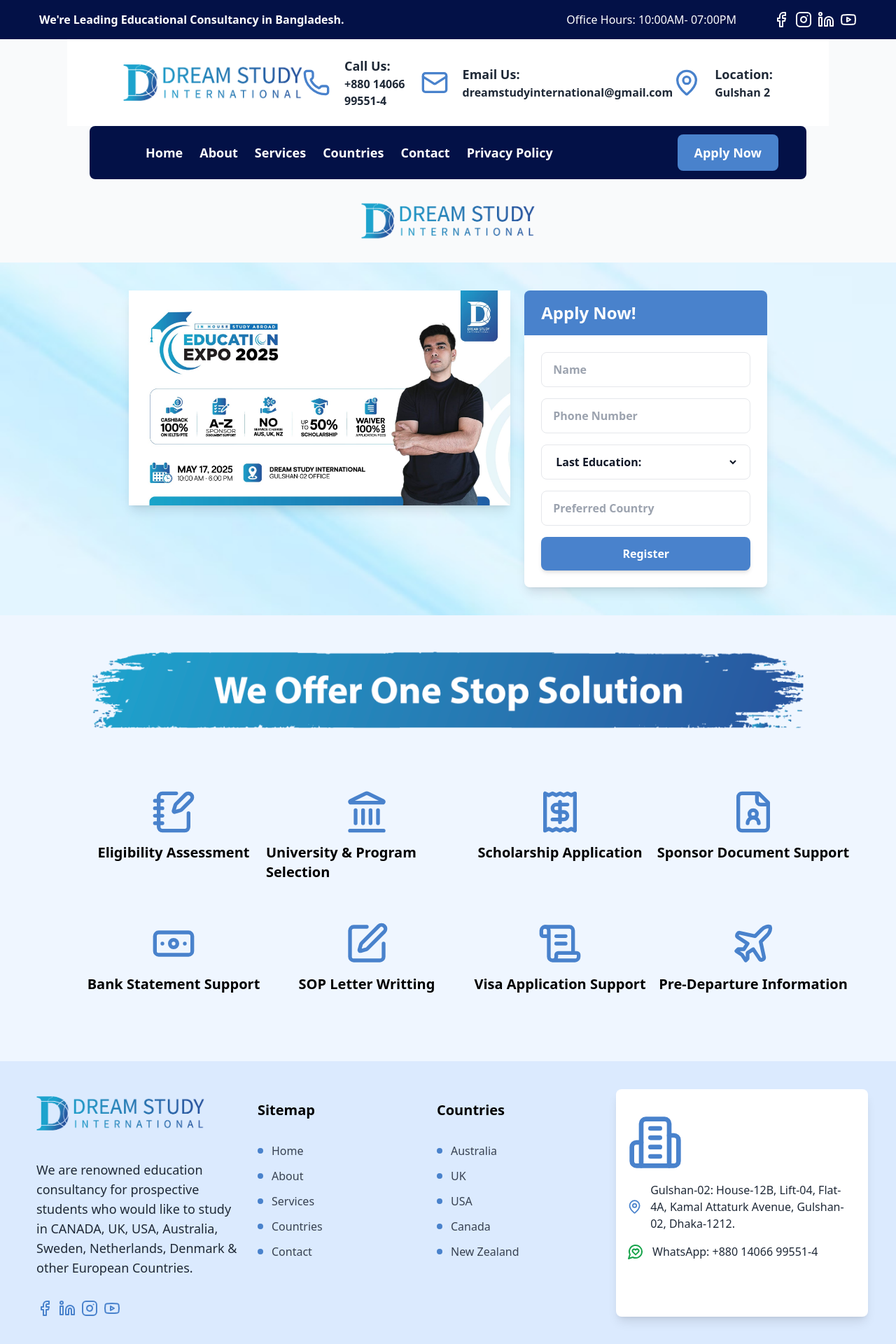
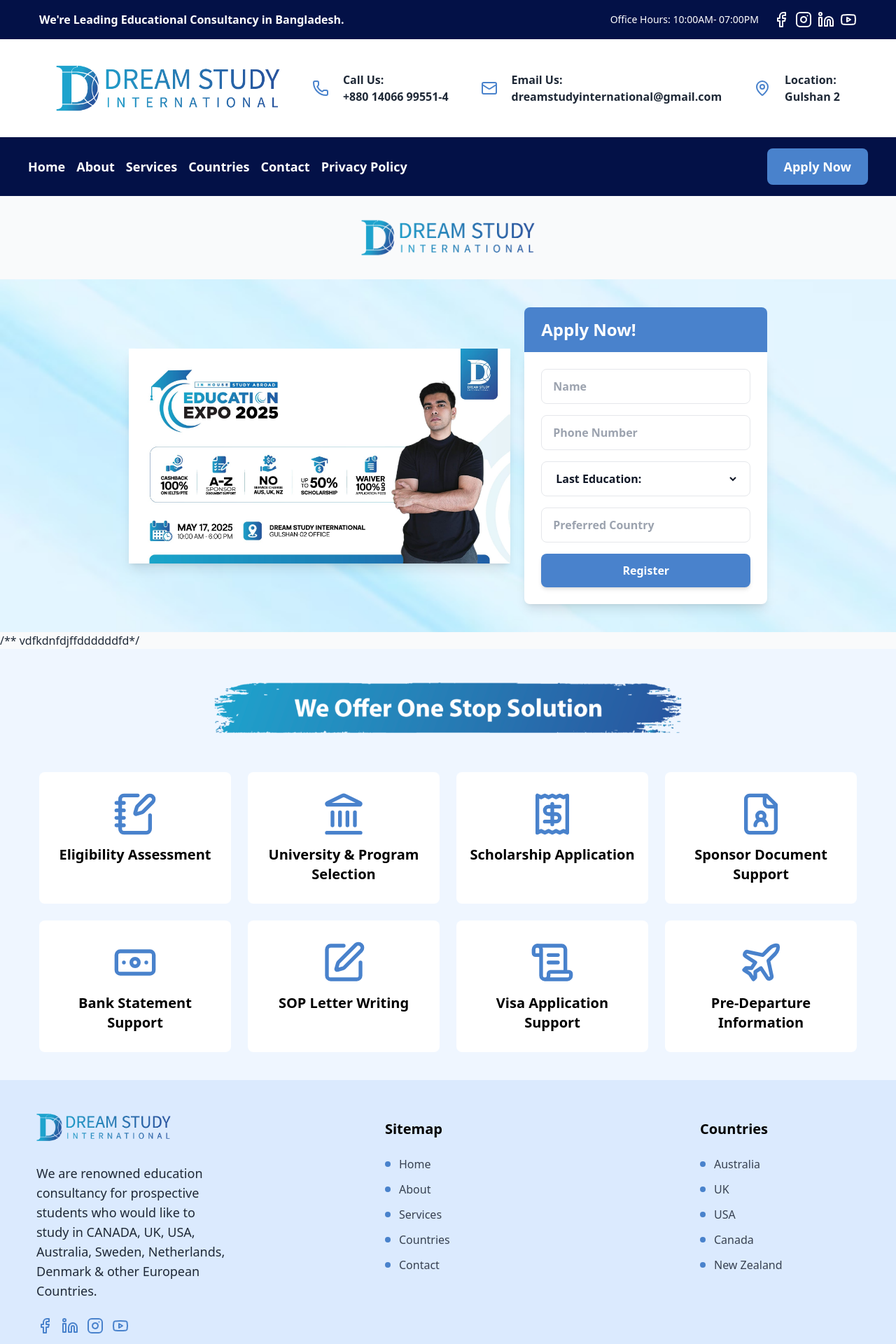
Before and after one commit to AkashSaha01/DreamStudyInternational, a React (Vite) app: page / in a window 1280 px wide. Shown: the top 1920 px of the page at 70% size. Built offline with nearby package versions, Linux system fonts and the light colour scheme.

Commit message:
worked on responsiveness

```diff
--- a/src/App.jsx
+++ b/src/App.jsx
@@ -22,14 +22,14 @@
 
 function App() {
   return (
-    <div className="m-0 p-0 max-w-100">
-      <div className="bg-primary px-10 m-0 w-full flex justify-between">
-        <h2 className="text-white p-4 font-semibold">
+    <div className="m-0 p-0 max-w-100 overflow-x-hidden">
+      <div className="bg-primary px-4 md:px-10 w-full flex flex-wrap justify-between">
+        <h2 className="text-white p-4 font-semibold text-sm md:text-base">
           We're Leading Educational Consultancy in Bangladesh.
         </h2>
-        <div className="text-white  flex gap-5">
-          <h2 className="text-white p-4">Office Hours: 10:00AM- 07:00PM</h2>
-          <div className="text-white p-4 flex gap-2 text-sm">
+        <div className="text-white flex flex-wrap items-center gap-2 md:gap-5 p-4 text-xs md:text-sm">
+          <h2 className="">Office Hours: 10:00AM- 07:00PM</h2>
+          <div className="flex gap-2">
             <Facebook />
             <Instagram />
             <Linkedin />
@@ -37,40 +37,35 @@
           </div>
         </div>
       </div>
-      <div className="bg-white py-6 px-6 md:px-20 flex justify-between items-center w-full md:w-[85%] mx-auto">
-        <div>
-          <img src="/dsi-logo.png" alt="logo" className="w-80" />
-        </div>
-        <div className="flex justify-between gap-5">
-          <div className="flex justify-center flex-col text-center align-middle text-lg">
-            <Phone className="font-extrabold text-secondary w-10 h-auto" />
-          </div>
-          <div className="flex flex-col font-bold">
-            <h2 className="text-lg">Call Us:</h2>
-            <h3>+880 14066 99551-4</h3>
+      <div className="bg-white py-6 px-4 md:px-20 flex flex-wrap justify-between items-center gap-6">
+        <img src="/dsi-logo.png" alt="logo" className="w-48 md:w-80" />
+
+        <div className="flex items-center gap-3">
+          <Phone className="text-secondary w-6 md:w-10" />
+          <div className="flex flex-col font-bold text-xs md:text-base">
+            <span>Call Us:</span>
+            <span>+880 14066 99551-4</span>
           </div>
         </div>
-        <div className="flex justify-between gap-5">
-          <div className="flex justify-center flex-col text-center align-middle text-lg">
-            <Mail className="font-extrabold text-secondary w-10 h-auto" />
-          </div>
-          <div className="flex flex-col font-bold">
-            <h2 className="text-lg">Email Us:</h2>
-            <h3>dreamstudyinternational@gmail.com</h3>
+
+        <div className="flex items-center gap-3">
+          <Mail className="text-secondary w-6 md:w-10" />
+          <div className="flex flex-col font-bold text-xs md:text-base">
+            <span>Email Us:</span>
+            <span className="break-all">dreamstudyinternational@gmail.com</span>
           </div>
         </div>
-        <div className="flex justify-between gap-5">
-          <div className="flex justify-center flex-col text-center align-middle text-lg">
-            <MapPin className="font-extrabold text-secondary w-10 h-auto" />
-          </div>
-          <div className="flex flex-col font-bold">
-            <h2 className="text-lg">Location:</h2>
-            <h3>Gulshan 2</h3>
+
+        <div className="flex items-center gap-3">
+          <MapPin className="text-secondary w-6 md:w-10" />
+          <div className="flex flex-col font-bold text-xs md:text-base">
+            <span>Location:</span>
+            <span>Gulshan 2</span>
           </div>
         </div>
       </div>
-      <div className="bg-primary w-[80%] flex mx-auto rounded-lg  justify-between  px-10">
-        <div className="flex items-center gap-6 text-white font-semibold text-lg px-10 py-6">
+      <div className="bg-primary w-full flex flex-wrap justify-between items-center px-4 md:px-10 py-4">
+        <div className="flex flex-wrap gap-4 text-white font-semibold text-sm md:text-lg">
           <a href="#">Home</a>
           <a href="#">About</a>
           <a href="#">Services</a>
@@ -78,31 +73,38 @@
           <a href="#">Contact</a>
           <a href="#">Privacy Policy</a>
         </div>
-        <div className="flex flex-col justify-center align-middle items-center">
-          <button className="bg-secondary text-lg font-bold text-white rounded-lg px-6 py-3">
+        <button className="mt-4 md:mt-0 bg-secondary text-sm md:text-lg font-bold text-white rounded-lg px-4 md:px-6 py-2 md:py-3">
           Apply Now
         </button>
-        </div>
       </div>
       <div>
         <img
           src="/dsi-logo.png"
           className="mx-auto px-1 py-6 w-64 h-auto"
-        ></img>
+          alt="Logo"
+        />
       </div>
       <div
-        className="bg-cover bg-center bg-no-repeat h-auto w-[100%]"
+        className="bg-cover bg-center bg-no-repeat w-full"
         style={{ backgroundImage: "url('/bg-hero.jpg')" }}
       >
-        <div className="flex justify-center py-10 px-4 w-[80%] mx-auto gap-5">
-          <div className="w-[55%]">
-            <img src="/hero-left.jpg" className="shadow-lg"></img>
+        <div className="flex flex-col lg:flex-row justify-center items-center py-10 px-4 lg:w-[80%] mx-auto gap-5">
+          {/* Left image */}
+          <div className="w-full lg:w-[55%]">
+            <img
+              src="/hero-left.jpg"
+              className="shadow-lg w-full h-auto"
+              alt="Hero Left"
+            />
           </div>
-          <div className="w-[35%] ">
+
+          {/* Form Section */}
+          <div className="w-full lg:w-[35%]">
             <div className="bg-secondary px-6 py-4 rounded-t-lg">
               <h1 className="text-white text-2xl font-bold">Apply Now!</h1>
             </div>
-            <form className="space-y-4 bg-white p-6 ro rounded-b-lg shadow-lg">
+
+            <form className="space-y-4 bg-white p-6 rounded-b-lg shadow-lg">
               <div className="flex items-center border rounded-lg px-4 py-3">
                 <input
                   type="text"
@@ -138,9 +140,10 @@
                   className="w-full outline-none text-gray-900 font-bold"
                 />
               </div>
+
               <button
                 type="submit"
-                className="w-full bg-secondary text-white font-bold py-3 rounded-lg shadow-md "
+                className="w-full bg-secondary text-white font-bold py-3 rounded-lg shadow-md"
               >
                 Register
               </button>
@@ -148,185 +151,181 @@
           </div>
         </div>
       </div>
+      /** vdfkdnfdjffddddddfd*/
+      <div className="w-screen bg-blue-50 mx-auto py-4 flex flex-col">
+        <div className="py-6 mx-auto">
+          <img
+            src="/one-stop-1024x133.png"
+            alt="One Stop"
+            className="w-full max-w-xs sm:max-w-md md:max-w-lg lg:max-w-2xl"
+          />
+        </div>
 
-      <div className="w-screen bg-blue-50 mx-auto py-4 flex flex-col ">
-        <div className="py-6 mx-auto">
-          <img src="/one-stop-1024x133.png"></img>
-        </div>
-        <div className="grid grid-cols-4 grid-rows-2  p-6 w-[90%] mx-auto ">
-          <div className="w-80 flex flex-col text-xl font-semibold text-secondary mx-auto hover:bg-white hover:shadow-xl hover:scale-105 transition-all duration-300 cursor-pointer group p-4 rounded-lg">
-            <div className="items-center align-middle mx-auto p-3 text-xl">
+        <div className="grid grid-cols-1 sm:grid-cols-2 lg:grid-cols-3 xl:grid-cols-4 gap-6 p-6 w-[95%] mx-auto">
+          {/* Card 1 */}
+          <div className="flex flex-col text-xl font-semibold text-secondary hover:bg-white hover:shadow-xl hover:scale-105 transition-all duration-300 cursor-pointer group p-4 rounded-lg bg-white">
+            <div className="items-center mx-auto p-3 text-xl">
               <NotebookPen className="w-16 h-auto group-hover:text-secondary transition-all duration-300" />
             </div>
-            <h2 className="mx-auto text-black items-center align-middle group-hover:text-secondary transition-colors duration-300">
+            <h2 className="mx-auto text-black text-center group-hover:text-secondary transition-colors duration-300">
               Eligibility Assessment
             </h2>
             <div className="w-12 h-1 bg-blue-500 mx-auto mt-2 transform scale-x-0 group-hover:scale-150 transition-transform duration-300"></div>
           </div>
-          <div className="w-80 flex flex-col text-xl font-semibold text-secondary mx-auto hover:bg-white hover:shadow-xl hover:scale-105 transition-all duration-300 cursor-pointer group p-4 rounded-lg">
-            <div className="items-center align-middle mx-auto p-3 text-xl">
+
+          {/* Card 2 */}
+          <div className="flex flex-col text-xl font-semibold text-secondary hover:bg-white hover:shadow-xl hover:scale-105 transition-all duration-300 cursor-pointer group p-4 rounded-lg bg-white">
+            <div className="items-center mx-auto p-3 text-xl">
               <Landmark className="w-16 h-auto group-hover:text-secondary transition-all duration-300" />
             </div>
-
-            <h2 className="mx-auto text-black items-center align-middle group-hover:text-secondary transition-colors duration-300">
+            <h2 className="mx-auto text-black text-center group-hover:text-secondary transition-colors duration-300">
               University & Program Selection
             </h2>
             <div className="w-12 h-1 bg-blue-500 mx-auto mt-2 transform scale-x-0 group-hover:scale-150 transition-transform duration-300"></div>
           </div>
-          <div className="w-80 flex flex-col text-xl font-semibold text-secondary mx-auto hover:bg-white hover:shadow-xl hover:scale-105 transition-all duration-300 cursor-pointer group p-4 rounded-lg">
-            <div className="items-center align-middle mx-auto p-3 text-xl">
+
+          {/* Card 3 */}
+          <div className="flex flex-col text-xl font-semibold text-secondary hover:bg-white hover:shadow-xl hover:scale-105 transition-all duration-300 cursor-pointer group p-4 rounded-lg bg-white">
+            <div className="items-center mx-auto p-3 text-xl">
               <Receipt className="w-16 h-auto group-hover:text-secondary transition-all duration-300" />
             </div>
-            <h2 className="mx-auto text-black items-center align-middle group-hover:text-secondary transition-colors duration-300">
+            <h2 className="mx-auto text-black text-center group-hover:text-secondary transition-colors duration-300">
               Scholarship Application
             </h2>
             <div className="w-12 h-1 bg-blue-500 mx-auto mt-2 transform scale-x-0 group-hover:scale-150 transition-transform duration-300"></div>
           </div>
-          <div className="w-80 flex flex-col text-xl font-semibold text-secondary mx-auto hover:bg-white hover:shadow-xl hover:scale-105 transition-all duration-300 cursor-pointer group p-4 rounded-lg">
-            <div className="items-center align-middle mx-auto p-3 text-xl">
+
+          {/* Card 4 */}
+          <div className="flex flex-col text-xl font-semibold text-secondary hover:bg-white hover:shadow-xl hover:scale-105 transition-all duration-300 cursor-pointer group p-4 rounded-lg bg-white">
+            <div className="items-center mx-auto p-3 text-xl">
               <FileUser className="w-16 h-auto group-hover:text-secondary transition-all duration-300" />
             </div>
-            <h2 className="mx-auto text-black items-center align-middle group-hover:text-secondary transition-colors duration-300">
+            <h2 className="mx-auto text-black text-center group-hover:text-secondary transition-colors duration-300">
               Sponsor Document Support
             </h2>
             <div className="w-12 h-1 bg-blue-500 mx-auto mt-2 transform scale-x-0 group-hover:scale-150 transition-transform duration-300"></div>
           </div>
 
-          <div className="w-80 flex flex-col text-xl font-semibold text-secondary mx-auto hover:bg-white hover:shadow-xl hover:scale-105 transition-all duration-300 cursor-pointer group p-4 rounded-lg">
-            <div className="items-center align-middle mx-auto p-3 text-xl">
+          {/* Card 5 */}
+          <div className="flex flex-col text-xl font-semibold text-secondary hover:bg-white hover:shadow-xl hover:scale-105 transition-all duration-300 cursor-pointer group p-4 rounded-lg bg-white">
+            <div className="items-center mx-auto p-3 text-xl">
               <Banknote className="w-16 h-auto group-hover:text-secondary transition-all duration-300" />
             </div>
-            <h2 className="mx-auto text-black items-center align-middle group-hover:text-secondary transition-colors duration-300">
+            <h2 className="mx-auto text-black text-center group-hover:text-secondary transition-colors duration-300">
               Bank Statement Support
             </h2>
             <div className="w-12 h-1 bg-blue-500 mx-auto mt-2 transform scale-x-0 group-hover:scale-150 transition-transform duration-300"></div>
           </div>
-          <div className="w-80 flex flex-col text-xl font-semibold text-secondary mx-auto hover:bg-white hover:shadow-xl hover:scale-105 transition-all duration-300 cursor-pointer group p-4 rounded-lg">
-            <div className="items-center align-middle mx-auto p-3 text-xl">
+
+          {/* Card 6 */}
+          <div className="flex flex-col text-xl font-semibold text-secondary hover:bg-white hover:shadow-xl hover:scale-105 transition-all duration-300 cursor-pointer group p-4 rounded-lg bg-white">
+            <div className="items-center mx-auto p-3 text-xl">
               <SquarePen className="w-16 h-auto group-hover:text-secondary transition-all duration-300" />
             </div>
-            <h2 className="mx-auto text-black items-center align-middle group-hover:text-secondary transition-colors duration-300">
-              SOP Letter Writting
+            <h2 className="mx-auto text-black text-center group-hover:text-secondary transition-colors duration-300">
+              SOP Letter Writing
             </h2>
             <div className="w-12 h-1 bg-blue-500 mx-auto mt-2 transform scale-x-0 group-hover:scale-150 transition-transform duration-300"></div>
           </div>
-          <div className="w-80 flex flex-col text-xl font-semibold text-secondary mx-auto hover:bg-white hover:shadow-xl hover:scale-105 transition-all duration-300 cursor-pointer group p-4 rounded-lg">
-            <div className="items-center align-middle mx-auto p-3 text-xl">
+
+          {/* Card 7 */}
+          <div className="flex flex-col text-xl font-semibold text-secondary hover:bg-white hover:shadow-xl hover:scale-105 transition-all duration-300 cursor-pointer group p-4 rounded-lg bg-white">
+            <div className="items-center mx-auto p-3 text-xl">
               <ScrollText className="w-16 h-auto group-hover:text-secondary transition-all duration-300" />
             </div>
-            <h2 className="mx-auto text-black items-center align-middle group-hover:text-secondary transition-colors duration-300">
+            <h2 className="mx-auto text-black text-center group-hover:text-secondary transition-colors duration-300">
               Visa Application Support
             </h2>
             <div className="w-12 h-1 bg-blue-500 mx-auto mt-2 transform scale-x-0 group-hover:scale-150 transition-transform duration-300"></div>
           </div>
-          <div className="w-80 flex flex-col text-xl font-semibold text-secondary mx-auto hover:bg-white hover:shadow-xl hover:scale-105 transition-all duration-300 cursor-pointer group p-4 rounded-lg">
-            <div className="items-center align-middle mx-auto p-3 text-xl">
+
+          {/* Card 8 */}
+          <div className="flex flex-col text-xl font-semibold text-secondary hover:bg-white hover:shadow-xl hover:scale-105 transition-all duration-300 cursor-pointer group p-4 rounded-lg bg-white">
+            <div className="items-center mx-auto p-3 text-xl">
               <Plane className="w-16 h-auto group-hover:text-secondary transition-all duration-300" />
             </div>
-            <h2 className="mx-auto text-black group-hover:text-secondary transition-colors duration-300">
+            <h2 className="mx-auto text-black text-center group-hover:text-secondary transition-colors duration-300">
               Pre-Departure Information
             </h2>
-            <div className="w-12 h-1 bg-blue-500 mx-auto mt-2 transform scale-x-0 group-hover:scale-x-150 transition-transform duration-300"></div>
+            <div className="w-12 h-1 bg-blue-500 mx-auto mt-2 transform scale-x-0 group-hover:scale-150 transition-transform duration-300"></div>
           </div>
         </div>
       </div>
-
-      <div className="bg-blue-100 w-screen py-10 flex justify-between px-10 mx-auto">
-        <div className="flex flex-col gap-8 w-[26%] text-lg px-3">
-          <img src="/dsi-logo.png" className="w-60 h-auto"></img>
+      <div className="bg-blue-100 w-full py-10 px-4 md:px-10">
+        <div className="flex flex-col md:flex-row flex-wrap justify-between gap-8 mx-auto">
+          <div className="flex flex-col gap-6 md:w-[45%] lg:w-[25%] text-lg px-3">
+            <img src="/dsi-logo.png" className="w-48 h-auto" alt="DSI Logo" />
             <h3>
               We are renowned education consultancy for prospective students who
               would like to study in CANADA, UK, USA, Australia, Sweden,
               Netherlands, Denmark & other European Countries.
             </h3>
-          <div className="flex gap-2 text-secondary">
+            <div className="flex gap-3 text-secondary">
               <Facebook />
               <Linkedin />
               <Instagram />
               <Youtube />
             </div>
           </div>
-        <div className="w-[20%] flex flex-col gap-8 py-4">
-          <h2 className="text-black font-bold  text-xl">Sitemap</h2>
-          <div>
-            <ul class="space-y-3">
-              <li class="flex items-center">
-                <div class="w-2 h-2 bg-secondary rounded-full mr-3"></div>
-                <span class="text-gray-700">Home</span>
+
+          <div className="md:w-[45%] lg:w-[20%] flex flex-col gap-6 py-4">
+            <h2 className="text-black font-bold text-xl">Sitemap</h2>
+            <ul className="space-y-3">
+              {["Home", "About", "Services", "Countries", "Contact"].map(
+                (item) => (
+                  <li key={item} className="flex items-center">
+                    <div className="w-2 h-2 bg-secondary rounded-full mr-3"></div>
+                    <span className="text-gray-700">{item}</span>
                   </li>
-              <li class="flex items-center">
-                <div class="w-2 h-2 bg-secondary rounded-full mr-3"></div>
-                <span class="text-gray-700">About</span>
-              </li>
-              <li class="flex items-center">
-                <div class="w-2 h-2 bg-secondary rounded-full mr-3"></div>
-                <span class="text-gray-700">Services</span>
-              </li>
-              <li class="flex items-center">
-                <div class="w-2 h-2 bg-secondary rounded-full mr-3"></div>
-                <span class="text-gray-700">Countries</span>
-              </li>
-              <li class="flex items-center">
-                <div class="w-2 h-2 bg-secondary rounded-full mr-3"></div>
-                <span class="text-gray-700">Contact</span>
-              </li>
+                )
+              )}
             </ul>
           </div>
-        </div>
-        <div className="w-[20%] flex flex-col gap-8 py-4">
-          <h2 className="text-black font-bold  text-xl">Countries</h2>
-          <div>
-            <ul class="space-y-3">
-              <li class="flex items-center">
-                <div class="w-2 h-2 bg-secondary rounded-full mr-3"></div>
-                <span class="text-gray-700">Australia</span>
+
+          {/* Section 3: Countries */}
+          <div className="md:w-[45%] lg:w-[20%] flex flex-col gap-6 py-4">
+            <h2 className="text-black font-bold text-xl">Countries</h2>
+            <ul className="space-y-3">
+              {["Australia", "UK", "USA", "Canada", "New Zealand"].map(
+                (country) => (
+                  <li key={country} className="flex items-center">
+                    <div className="w-2 h-2 bg-secondary rounded-full mr-3"></div>
+                    <span className="text-gray-700">{country}</span>
                   </li>
-              <li class="flex items-center">
-                <div class="w-2 h-2 bg-secondary rounded-full mr-3"></div>
-                <span class="text-gray-700">UK</span>
-              </li>
-              <li class="flex items-center">
-                <div class="w-2 h-2 bg-secondary rounded-full mr-3"></div>
-                <span class="text-gray-700">USA</span>
-              </li>
-              <li class="flex items-center">
-                <div class="w-2 h-2 bg-secondary rounded-full mr-3"></div>
-                <span class="text-gray-700">Canada</span>
-              </li>
-              <li class="flex items-center">
-                <div class="w-2 h-2 bg-secondary rounded-full mr-3"></div>
-                <span class="text-gray-700">New Zealand</span>
-              </li>
+                )
+              )}
             </ul>
           </div>
-        </div>
-        <div className="bg-white shadow-lg rounded-lg py-4 w-[30%]">
-          <div className="flex flex-col gap-4 px-4 py-5">
-            <Building2 className="text-secondary w-20  h-auto" />
-            <div className="flex justify-start gap-3">
-              <MapPin className="text-secondary w-12 h-auto" />
+
+          {/* Section 4: Address */}
+          <div className="bg-white w-full shadow-lg rounded-lg py-4 px-4 md:px-6 lg:w-[30%] ">
+            <div className="flex flex-col gap-4">
+              <Building2 className="text-secondary w-16 h-auto" />
+              <div className="flex items-start gap-3 text-sm">
+                <MapPin className="text-secondary w-6 h-6" />
                 Gulshan-02: House-12B, Lift-04, Flat-4A, Kamal Attaturk Avenue,
                 Gulshan-02, Dhaka-1212.
               </div>
-            <div className="flex justify-start gap-3">
-              <MessageCircleHeart className="text-green-600 w-08 h-auto" />
+              <div className="flex items-start gap-3 text-sm">
+                <MessageCircleHeart className="text-green-600 w-6 h-6" />
                 WhatsApp: +880 14066 99551-4
               </div>
             </div>
           </div>
         </div>
-      <div className="bg-primary w-screen mx-auto">
-        <div className="flex justify-between p-3 w-[85%] mx-auto">
-          <div className="text-white font-semibold">
+      </div>
+      <div className="bg-primary w-full">
+        <div className="flex flex-col md:flex-row justify-between items-center p-4 w-[90%] mx-auto space-y-4 md:space-y-0">
+          <div className="text-white font-semibold text-center md:text-left">
             © 2023 Dream Study Int.. Designed By *hirebirds Team.
           </div>
           <div>
-            <div class="flex items-center space-x-8">
-              <span class="text-white font-medium">About</span>
-              <div class="w-2 h-2 bg-secondary rounded-full"></div>
-              <span class="text-white font-medium">FAQ</span>
-              <div class="w-2 h-2 bg-secondary rounded-full"></div>
-              <span class="text-white font-medium">Contact</span>
+            <div className="flex items-center space-x-4 sm:space-x-6 md:space-x-8">
+              <span className="text-white font-medium">About</span>
+              <div className="w-2 h-2 bg-secondary rounded-full"></div>
+              <span className="text-white font-medium">FAQ</span>
+              <div className="w-2 h-2 bg-secondary rounded-full"></div>
+              <span className="text-white font-medium">Contact</span>
             </div>
           </div>
         </div>
```
Lines whose indentation alone changed are shown as unchanged.
